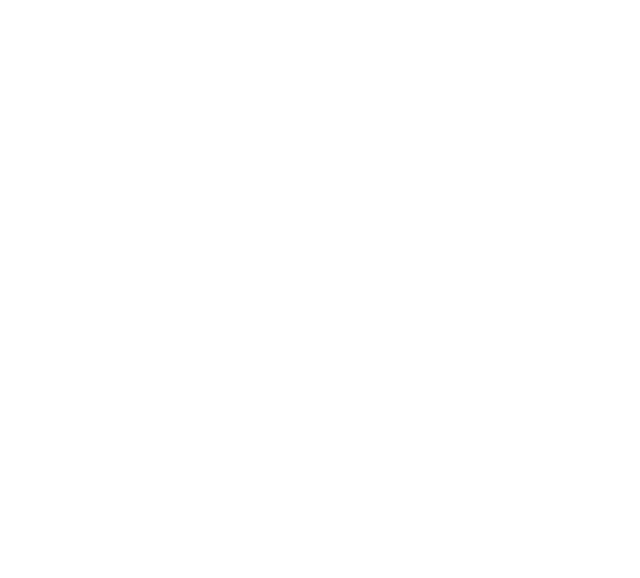
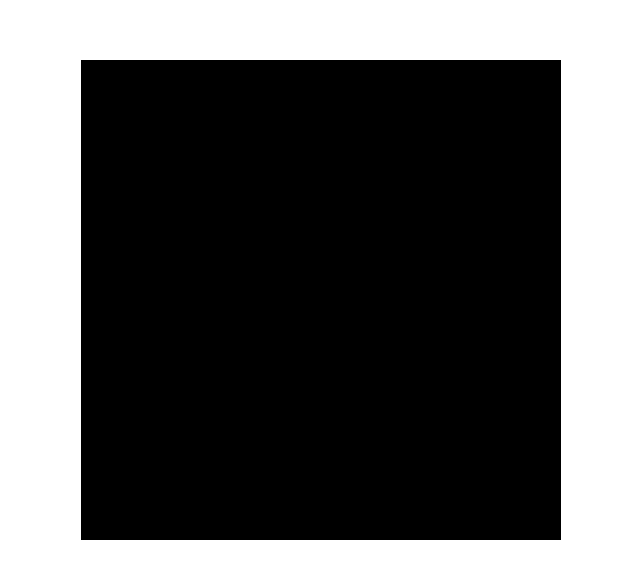
Before and after one commit to jameshw264/sketchpad, a plain HTML site: page index.html in a window 1280 px wide. Shown: the whole page, without its empty margins (307-947 px from the left). Drawn offline with Linux system fonts and the light colour scheme.

Commit message:
divs created with eventListener.

```diff
--- a/index.html
+++ b/index.html
@@ -1,10 +1,10 @@
 <!DOCTYPE html>
 <html>
     <head>
-
+        <link rel="stylesheet" href="styles.css">
     </head>
     <body>
-
+        <div id="container"></div>
     </body>
     <script src="script.js">
     </script>
--- a/script.js
+++ b/script.js
@@ -0,0 +1,29 @@
+const container = document.getElementById('container');
+for (i = 1; i < 17; i++){
+    let element = document.createElement('div')
+    row = 'row' + String(i);
+    element.id = row
+    element.classList.add('row')
+    container.appendChild(element)
+}
+for (i = 1; i < 17; i++){
+    let row = document.getElementById('row' + String(i))
+    for (x = 1; x < 17; x++){
+        let element = document.createElement('div');
+        element.id= 'col-' + x
+        element.classList.add('col')
+        element.classList.add('box')
+        row.appendChild(element)
+    }
+}
+
+const boxes = document.querySelectorAll('.box');
+boxes.forEach(box => {
+    box.onmouseover = function(){
+        box.classList.add('box-hover');
+    };
+
+    box.onmouseout = function() {
+        box.classList.remove('box-hover');
+    }
+});
--- /dev/null
+++ b/styles.css
@@ -0,0 +1,25 @@
+html, body {
+    height: 100%;
+    width: 100%;
+}
+#container {
+    display: block;
+    margin: auto;
+    width: 520px;
+    margin-top: 60px;
+}
+.box {
+    transition-duration: 1s;
+    display: inline-block;
+    height: 30px;
+    width: 30px;
+    background-color: #000;
+}
+.box-hover{
+    transition-duration: 0.1s;
+    background-color: #555;
+}
+
+.row {
+    height: 30px;
+}
```
